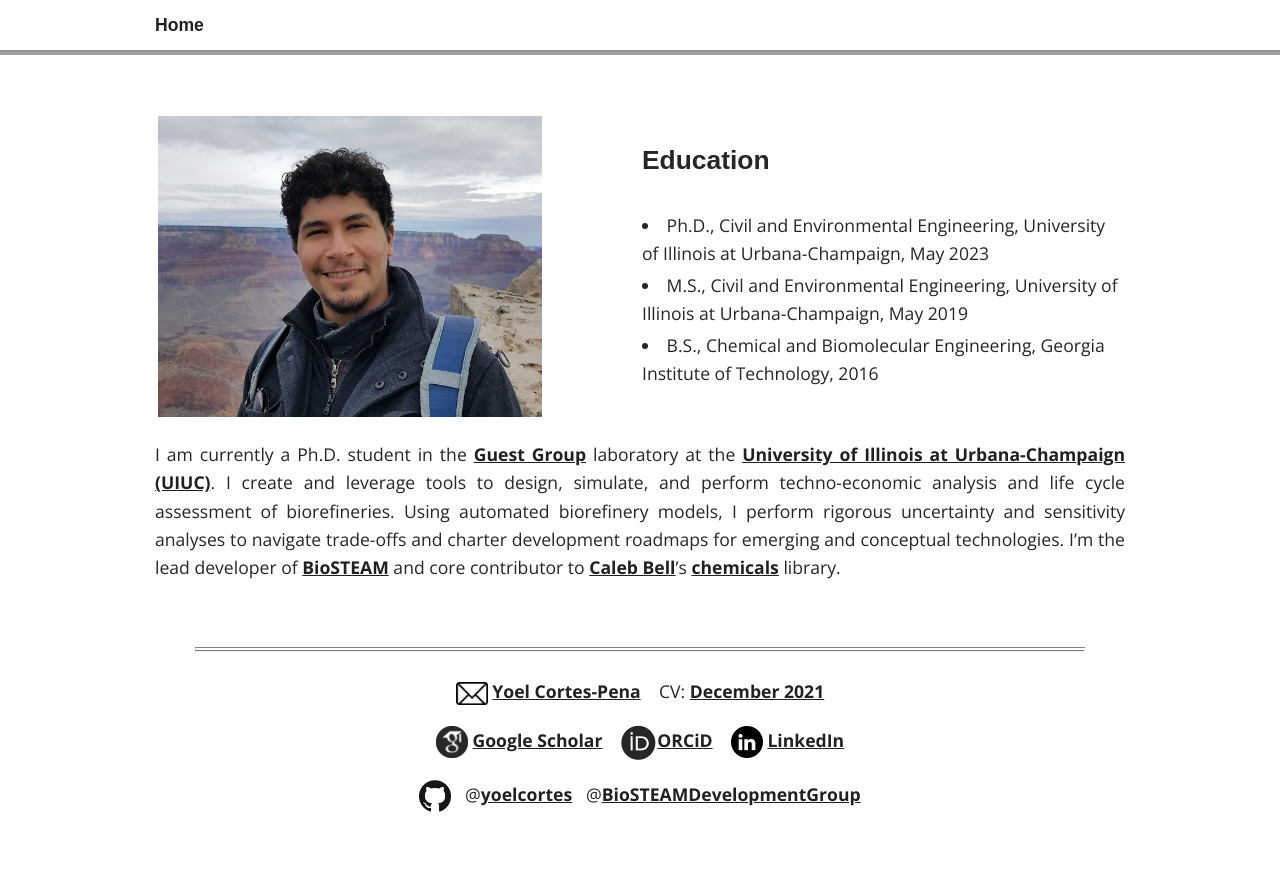
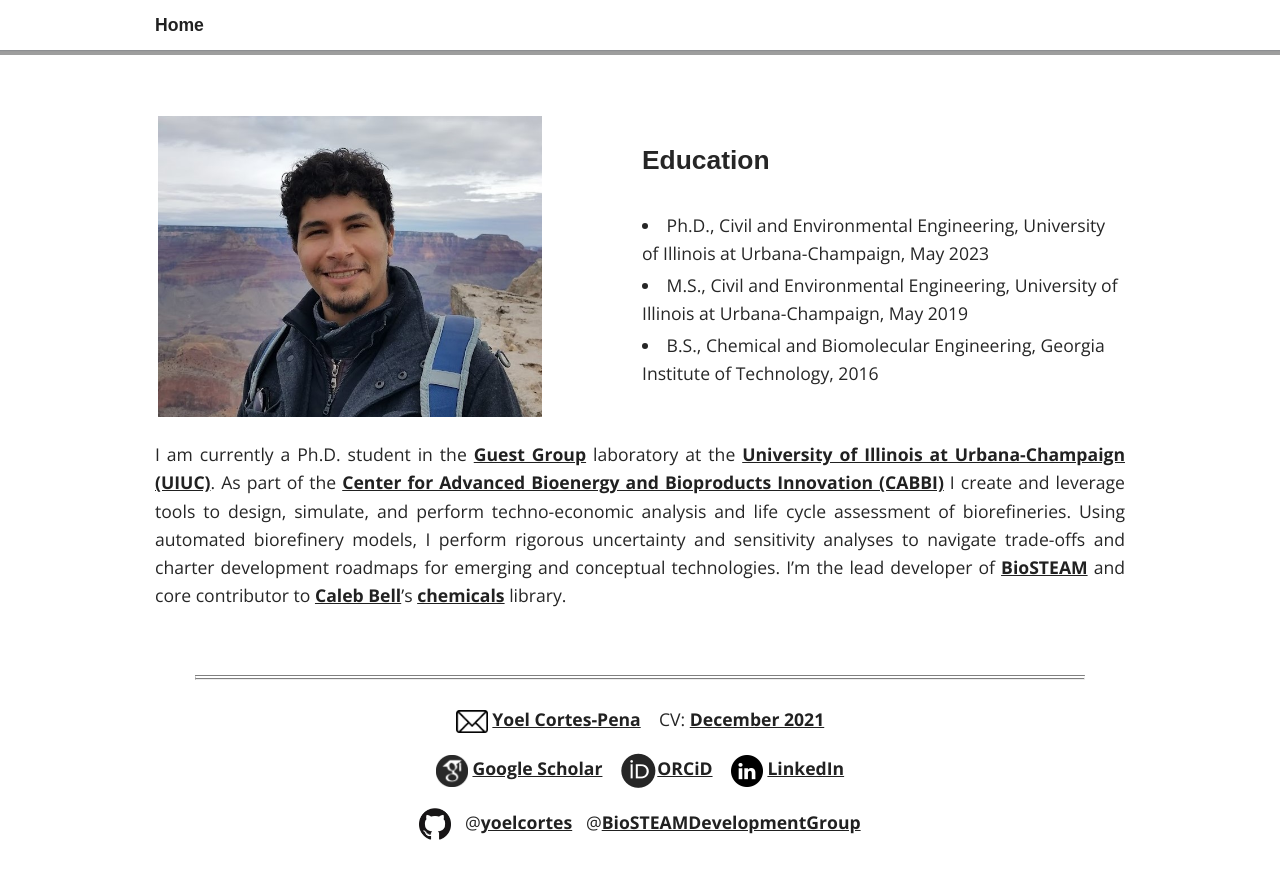
Before and after one commit to yoelcortes/home, a Jekyll site: the page built from index.markdown, in a window 1280 px wide and 900 px high, scrolled down 525 px. Shown: the top 879 px of the window. Built offline with Jekyll 4.4.1, drawn with Linux system fonts in a browser that asks for light colours; some web fonts are replaced.

Commit message:
add CABBI in description

```diff
--- a/index.markdown
+++ b/index.markdown
@@ -23,6 +23,7 @@ layout: index
 
 I am currently a Ph.D. student in the [Guest Group](http://engineeringforsustainability.com)
 laboratory at the [University of Illinois at Urbana-Champaign (UIUC)](http://illinois.edu).
+As part of the [Center for Advanced Bioenergy and Bioproducts Innovation (CABBI)](http://illinois.edu)
 I create and leverage tools to design, simulate, and perform techno-economic
 analysis and life cycle assessment of biorefineries. Using automated biorefinery
 models, I perform rigorous uncertainty and sensitivity analyses to navigate
```
